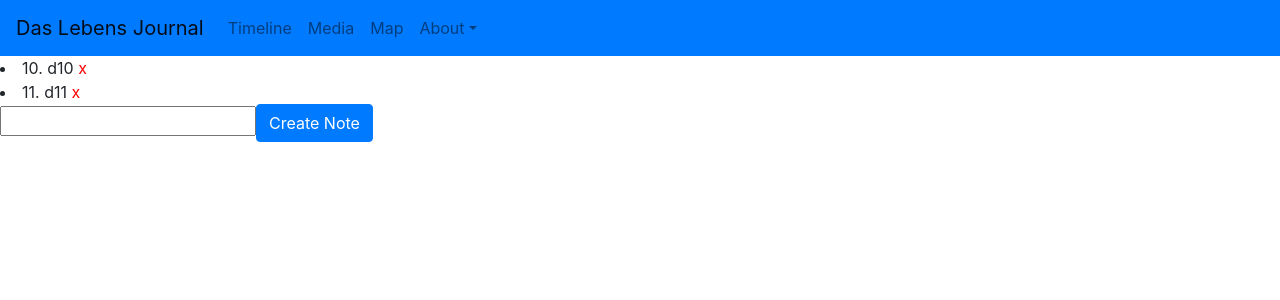
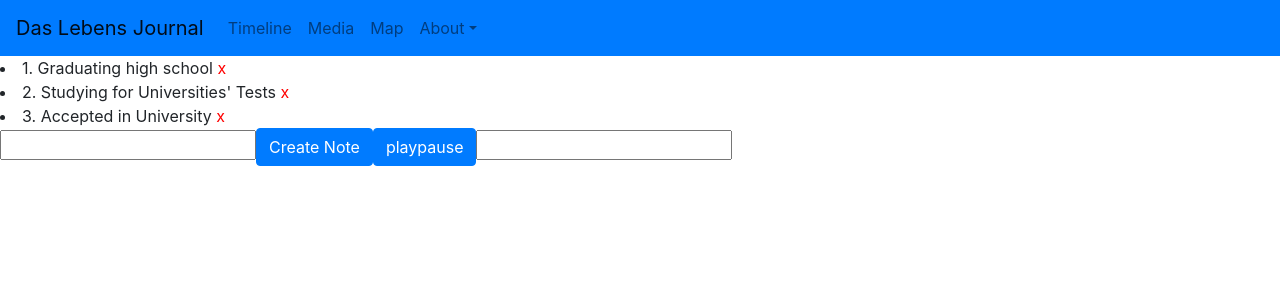
Before and after one commit to Guttz/life-journal-frontend, a React (Create React App) app: page /#/ in a window 1280 px wide. Shown: the top 300 px of the page. Built offline with nearby package versions, Linux system fonts and the light colour scheme.

Commit message:
Adding Spotify Search and audio player

```diff
--- a/package.json
+++ b/package.json
@@ -15,6 +15,7 @@
     "@types/react-router-dom": "^5.1.3",
     "@types/reactstrap": "^8.4.1",
     "@types/redux-logger": "^3.0.7",
+    "axios": "^0.19.2",
     "bootstrap": "^4.4.1",
     "eslint-plugin-react": "^7.18.2",
     "lodash": "^4.17.15",
--- a/src/store/rootReducer.ts
+++ b/src/store/rootReducer.ts
@@ -4,11 +4,13 @@ import _ from 'lodash';
 
 const defaultState: { items: Memory[] } = {
   items: [
-    { id: 10, description: 'd10' },
-    { id: 11, description: 'd11' },
+    { id: 1, description: 'Graduating high school' },
+    { id: 2, description: "Studying for Universities' Tests" },
+    { id: 3, description: 'Accepted in University'}
   ],
 };
 
+// [Question] Defining return type of a whole reducer/state aprt
 const todoReducer = (state = defaultState, action: any) => {
   switch (action.type) {
     case ACTIONS.Types.CREATE_ITEM: {
--- a/src/views/Home/Home.css
+++ b/src/views/Home/Home.css
@@ -3,3 +3,7 @@
   cursor: 'pointer';
   color: 'red'
 }
+
+body {
+  background: '#f8f8f8';
+}
--- a/src/views/Home/Home.tsx
+++ b/src/views/Home/Home.tsx
@@ -1,5 +1,6 @@
 import React, { useState } from 'react';
 import { Button } from 'reactstrap';
+import axios from 'axios';
 import NavigationBar from './../NavigationBar/NavigationBar';
 import Memory from './../../models/MemoryModel';
 import PropTypes from 'prop-types';
@@ -13,24 +14,85 @@ type Props = {
 
 const Home: React.FC<Props> = ({ items = [], createItem = (): void => {}, deleteItem = (): void => {} }) => {
   const [inputDescription, setInputDescription] = useState('');
+  const [spofitySearch, setSpofitySearch] = useState('');
+  const [spofitySearchResultList, setSpofitySearchResultList] = useState<any[]>([]);
+  const [spofitySearchListSelectedIndex, setSpofitySearchListSelectedIndex] = useState(0);
+  const audioRef = React.useRef<HTMLAudioElement>(null);
+
+  async function showSpotifySearchResult(spofitySearchTerm: string) {
+    console.log(spofitySearchTerm);
+    const response = await axios.request({
+      method: 'get',
+      url: 'http://localhost:3001/spotify-search',
+      params: {
+        queryTerm: spofitySearchTerm,
+      },
+    });
+
+    const spofitySearchResultListAux = response.data.tracks.items.map((item: any, index: number) => {
+      console.log(item);
+      return item;
+    });
+
+    setSpofitySearchResultList(spofitySearchResultListAux);
+    console.log('test');
+    console.log(spofitySearchResultList);
+  }
+
+  function aud_play_pause() {
+    if (audioRef.current?.paused) {
+      audioRef.current.volume = 0.3;
+      audioRef.current.play();
+    } else {
+      audioRef.current?.pause();
+    }
+  }
+
   return (
     <div>
       <NavigationBar />
       {items.map((item, i) => (
         <li key={i}>
           {item.id + '. ' + item.description}
-          <span className="delete-item-span"
-            style={{cursor: 'pointer', color: 'red'}}
-            onClick={(): void => deleteItem(i)} >
+          <span
+            className="delete-item-span"
+            style={{ cursor: 'pointer', color: 'red' }}
+            onClick={(): void => deleteItem(i)}
+          >
             {' '}
             x{' '}
           </span>
         </li>
       ))}
       <input onChange={(event): void => setInputDescription(event.target.value)}></input>
+
       <Button color="primary" onClick={(): void => createItem(inputDescription)}>
         Create Note
       </Button>
+
+      <Button color="primary" onClick={(): void => aud_play_pause()}>
+        playpause
+      </Button>
+
+      <input
+        onChange={(event): void => {
+          setSpofitySearch(event.target.value);
+          showSpotifySearchResult(event.target.value);
+        }}
+      ></input>
+      {spofitySearchResultList[spofitySearchListSelectedIndex] && (
+        <audio ref={audioRef} controls>
+          <source src={spofitySearchResultList[spofitySearchListSelectedIndex].preview_url} type="audio/mpeg"></source>
+          Dieser HTML5 Player wird von Deinem Browser nicht unterstützt.
+        </audio>
+      )}
+
+      {spofitySearchResultList.map((item, i) => (
+        <div key={i} onMouseOver={() => {setSpofitySearchListSelectedIndex(i) }}>
+          <img src={item.album.images[2].url}></img>
+          <li style={{ display: 'inline-block' }}>{item.artists[0].name + ' - ' + item.name}</li>
+        </div>
+      ))}
     </div>
   );
 };
```
Also changed, not shown: src/App.tsx (indentation only), 1 other file (tests, documents, lock files or other folders).
